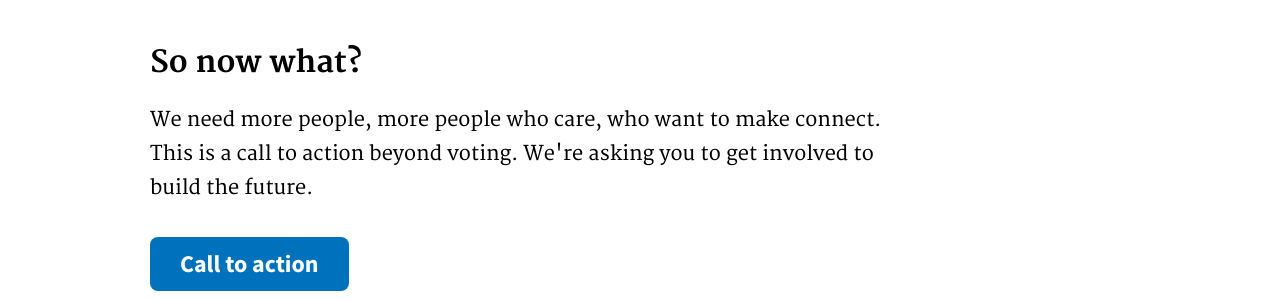
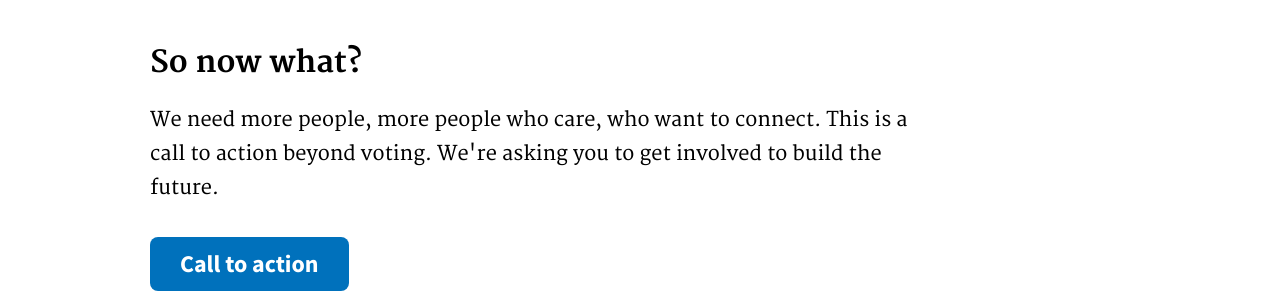
Before and after one commit to idealish/ideali.sh, a Jekyll site: the page built from demo/home.html, in a window 1280 px wide. Shown: the part 1221-1521 px from the top of the page. Built offline with Jekyll 4.4.1, drawn with Linux system fonts in a browser that asks for light colours.

Commit message:
Accidentally a word

```diff
--- a/demo/home.html
+++ b/demo/home.html
@@ -47,5 +47,5 @@ graphics:
 ---
 
 <h2>So now what?</h2>
-<p class="usa-font-lead">We need more people, more people who care, who want to make connect. This is a call to action beyond voting. We're asking you to get involved to build the future.</p>
+<p class="usa-font-lead">We need more people, more people who care, who want to connect. This is a call to action beyond voting. We're asking you to get involved to build the future.</p>
 <a class="usa-button usa-button-big" href="#">Call to action</a>
```
